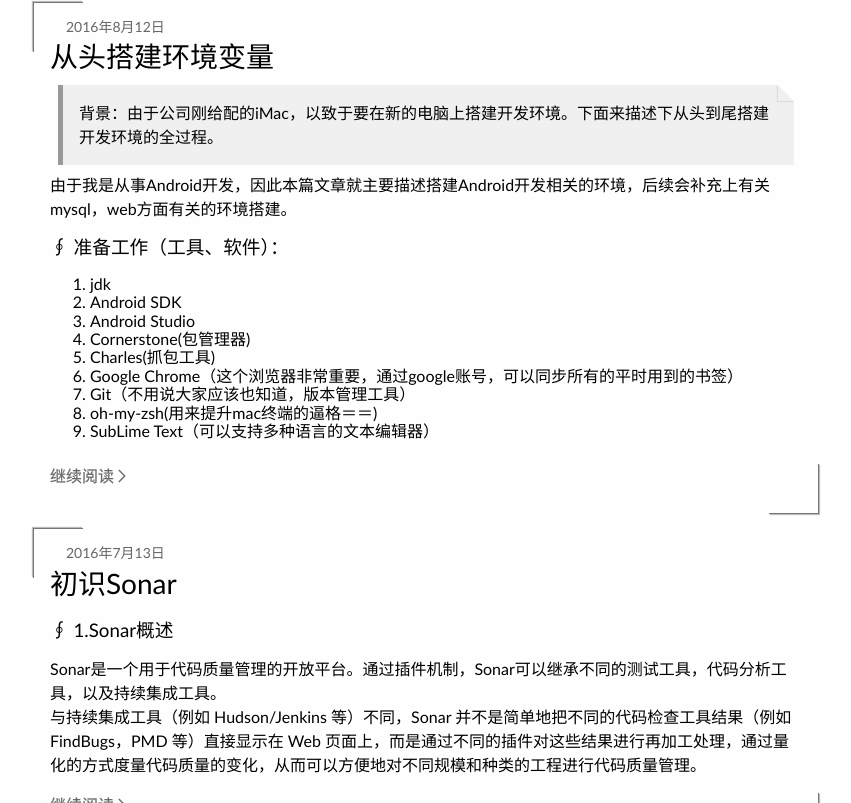
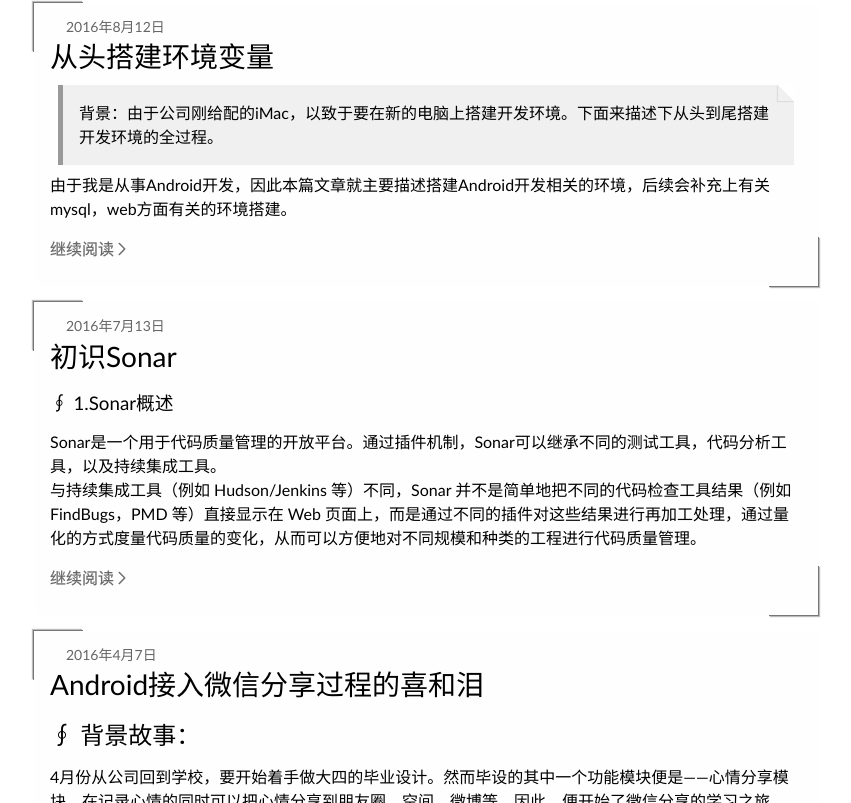
Before and after one commit to lianyuchen/lianyuchen.github.io, a plain HTML site: page index.html in a window 1280 px wide. Shown: the part 1496-2299 px from the top of the page, without its empty margins (214-1065 px from the left). Drawn offline with Linux system fonts and the light colour scheme; some packages are replaced by stand-ins of ours; a script that the page names is missing.

Commit message:
Site updated: 2017-05-06 14:46:29

```diff
--- a/index.html
+++ b/index.html
@@ -279,17 +279,6 @@
 <p>背景：由于公司刚给配的iMac，以致于要在新的电脑上搭建开发环境。下面来描述下从头到尾搭建开发环境的全过程。</p>
 </blockquote>
 <p>由于我是从事Android开发，因此本篇文章就主要描述搭建Android开发相关的环境，后续会补充上有关mysql，web方面有关的环境搭建。</p>
-<h3 id="准备工作（工具、软件）："><a href="#准备工作（工具、软件）：" class="headerlink" title="准备工作（工具、软件）："></a>准备工作（工具、软件）：</h3><ol>
-<li>jdk</li>
-<li>Android SDK</li>
-<li>Android Studio</li>
-<li>Cornerstone(包管理器)</li>
-<li>Charles(抓包工具)</li>
-<li>Google Chrome（这个浏览器非常重要，通过google账号，可以同步所有的平时用到的书签）</li>
-<li>Git（不用说大家应该也知道，版本管理工具）</li>
-<li>oh-my-zsh(用来提升mac终端的逼格＝＝)</li>
-<li>SubLime Text（可以支持多种语言的文本编辑器）</li>
-</ol>
 
 
 
```
Also changed, not shown: 2016/08/12/从头搭建环境变量/index.html (+1 -1 lines).
